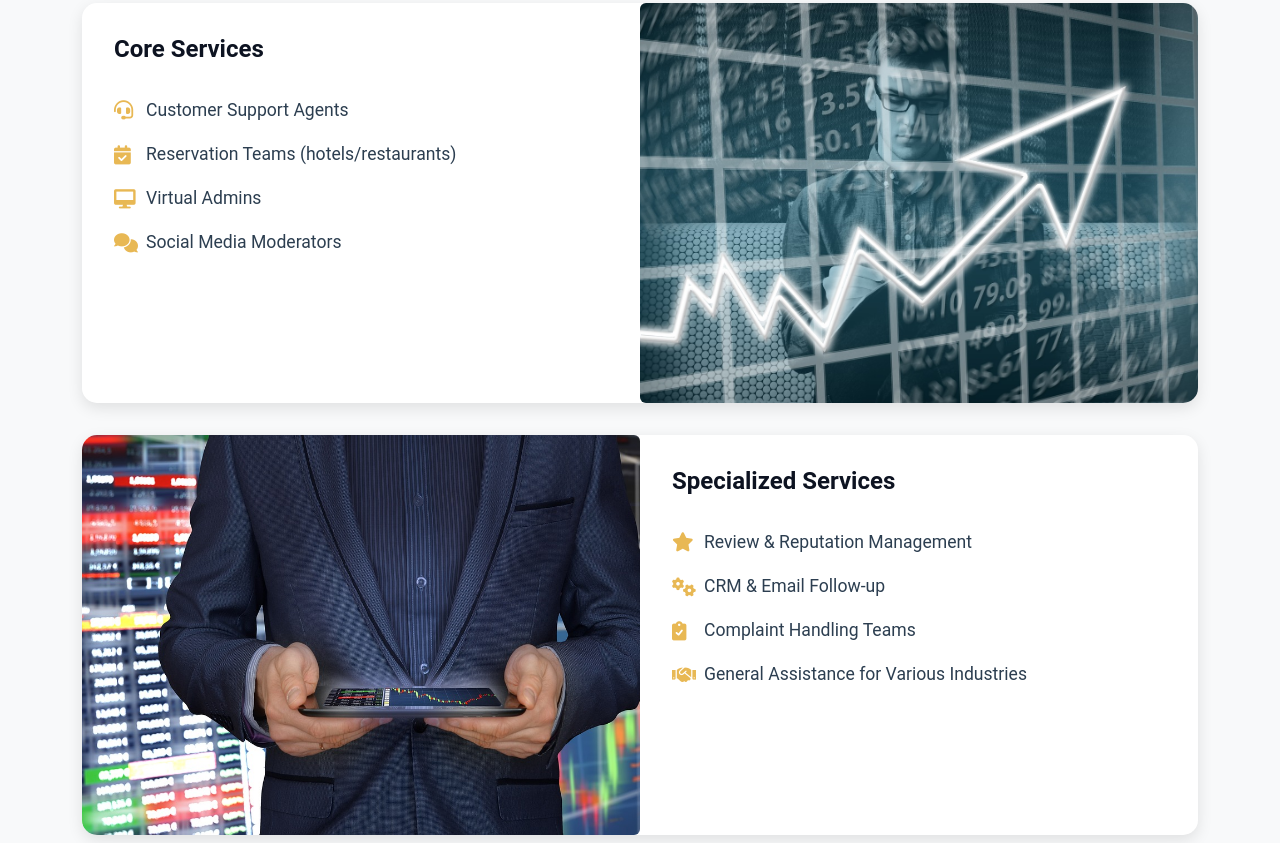
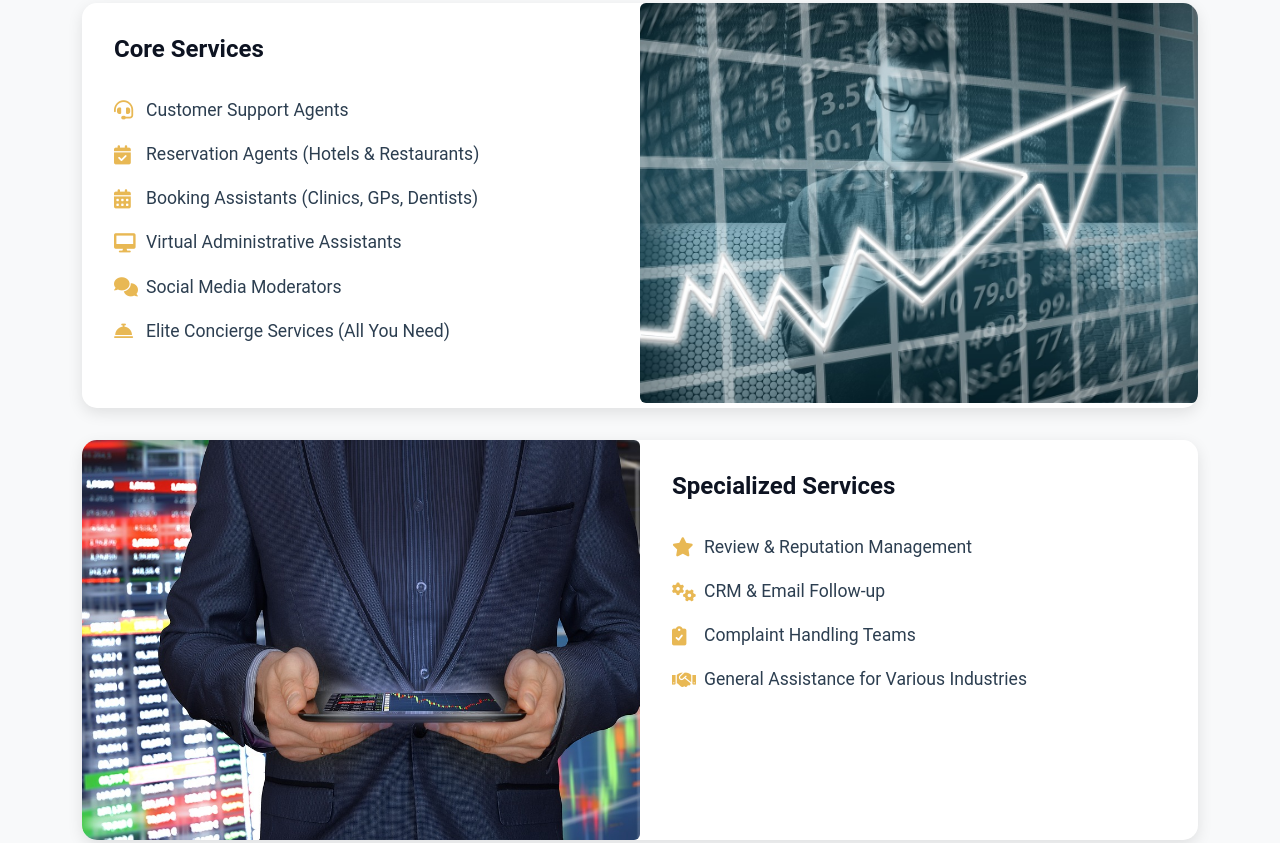
Before and after one commit to amisoliman/elite-outsource, a plain HTML site: page index.html in a window 1280 px wide. Shown: the part 1574-2417 px from the top of the page. Drawn offline with nearby package versions, Linux system fonts and the light colour scheme.

Commit message:
Update index.html

```diff
--- a/index.html
+++ b/index.html
@@ -204,10 +204,19 @@
                     <ul class="service-list">
                       <li><i class="fas fa-headset"></i> Customer Support Agents</li>
                       <li>
-                        <i class="fas fa-calendar-check"></i> Reservation Teams (hotels/restaurants)
+                        <i class="fas fa-calendar-check"></i> Reservation Agents (Hotels &
+                        Restaurants)
                       </li>
-                      <li><i class="fas fa-desktop"></i> Virtual Admins</li>
+                      <li>
+                        <i class="fas fa-calendar-alt"></i> Booking Assistants (Clinics, GPs,
+                        Dentists)
+                      </li>
+                      <li><i class="fas fa-desktop"></i> Virtual Administrative Assistants</li>
                       <li><i class="fas fa-comments"></i> Social Media Moderators</li>
+                      <li>
+                        <i class="fas fa-concierge-bell"></i> Elite Concierge Services (All You
+                        Need)
+                      </li>
                     </ul>
                   </div>
                 </div>
@@ -430,15 +439,18 @@
                       <p>
                         <i class="fas fa-phone"></i> <a href="tel:02074647554">020 7464 7554</a>
                       </p>
-                      <p>
+                      <!-- <p>
                         <i class="fas fa-mobile-alt"></i> <a href="tel:07466466684">07466 466684</a>
-                      </p>
+                      </p> -->
                       <p>
                         <i class="fas fa-globe"></i>
                         <a href="https://www.eliteoutsource.com" target="_blank"
                           >www.eliteoutsource.com</a
                         >
                       </p>
+                      <a href="http://wa.me/2074647554" target="_blank" class="whatsapp-button">
+                        <i class="fab fa-whatsapp" class="whatsapp-icon"></i> WhatsApp Us
+                      </a>
                     </div>
                   </div>
                 </div>
@@ -466,6 +478,7 @@
               <a href="https://www.linkedin.com/company/elite-outsource-co-uk/" target="_blank"
                 ><i class="fab fa-linkedin"></i
               ></a>
+              <a href="http://wa.me/2074647554" target="_blank"><i class="fab fa-whatsapp"></i></a>
             </div>
           </div>
         </div>
```
